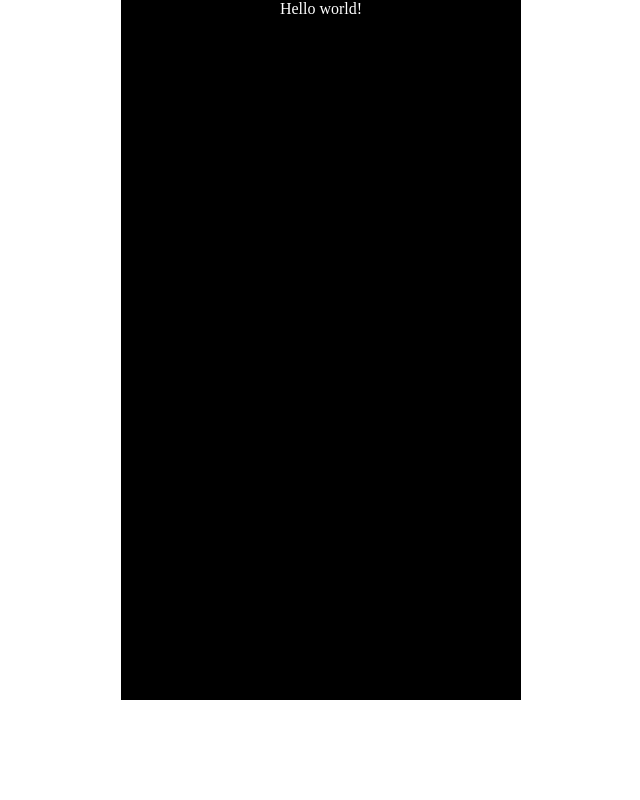
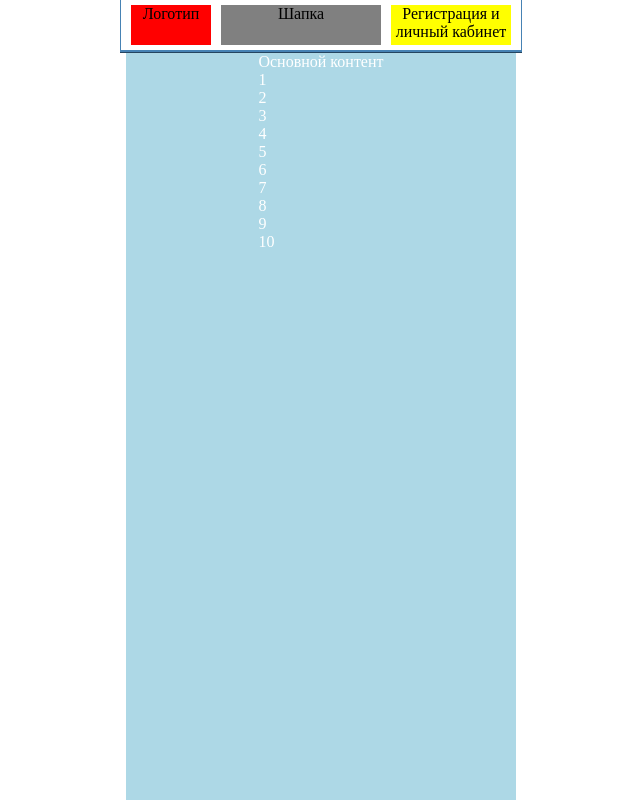
Before and after one commit to Klef99/yandexlyceum-web, a plain HTML site: page index.html in a window 1280 px wide. Shown: the top 800 px of the page, without its empty margins (319-959 px from the left). Drawn offline with Linux system fonts and the light colour scheme.

Commit message:
added a menu and some css code

```diff
--- a/index.html
+++ b/index.html
@@ -1,13 +1,34 @@
 <!DOCTYPE html>
-<html lang="en">
+<html>
 <head>
     <meta charset="UTF-8">
     <link rel="stylesheet" type="text/css" href="style.css">
     <title>Название сайта</title>
     </head>
     <body>
+        <div id="header">
+            <div class="logo-header">
+                Логотип
+            </div>
+            <div id="header_content">
+                Шапка
+            </div>
+            <div id="registration">
+                Регистрация и личный кабинет
+            </div>
+        </div>
         <div id="content">
-            Hello world!
+            Основной контент<br>
+            1<br>
+            2<br>
+            3<br>
+            4<br>
+            5<br>
+            6<br>
+            7<br>
+            8<br>
+            9<br>
+            10
         </div>
     </body>
 </html>
--- a/style.css
+++ b/style.css
@@ -1,6 +1,7 @@
 body{
     display: flex;
-    justify-content: center;
+    flex-direction: column;
+    align-items: center;
     margin: 0;
 }
 
@@ -8,8 +9,55 @@ body{
 #content{
     display: flex;
     justify-content: center;
+    width: 390px;
+    height: 1000px;
+    color: white;
+    background-color: #ADD8E6;
+    position: relative;
+    top: 53px;
+    z-index: 1;
+}
+
+
+#header{
+    display: flex;
+    flex-direction: row;
     width: 400px;
-    height: 700px;
-    color: white;
-    background-color: black;
+    height: 50px;
+    background-color: #FFFFFF;
+    border-bottom: 3px ridge #4682B4;
+    border-left: 1px ridge #4682B4;
+    border-right: 1px ridge #4682B4;
+    position: fixed;
+    z-index: 2;
 }
+
+.logo-header{
+    height: 40px;
+    width: 80px;
+    text-align: center;
+    background-color: red;
+    position: relative;
+    left: 10px;
+    top: 5px;
+}
+
+#registration{
+    height: 40px;
+    width: 120px;
+    text-align: center;
+    background-color: yellow;
+    position: relative;
+    top: 5px;
+    left: 30px;
+}
+
+#header_content{
+    height: 40px;
+    width: 160px;
+    text-align: center;
+    background-color: grey;
+    position: relative;
+    top: 5px;
+    left: 20px;
+}
```
